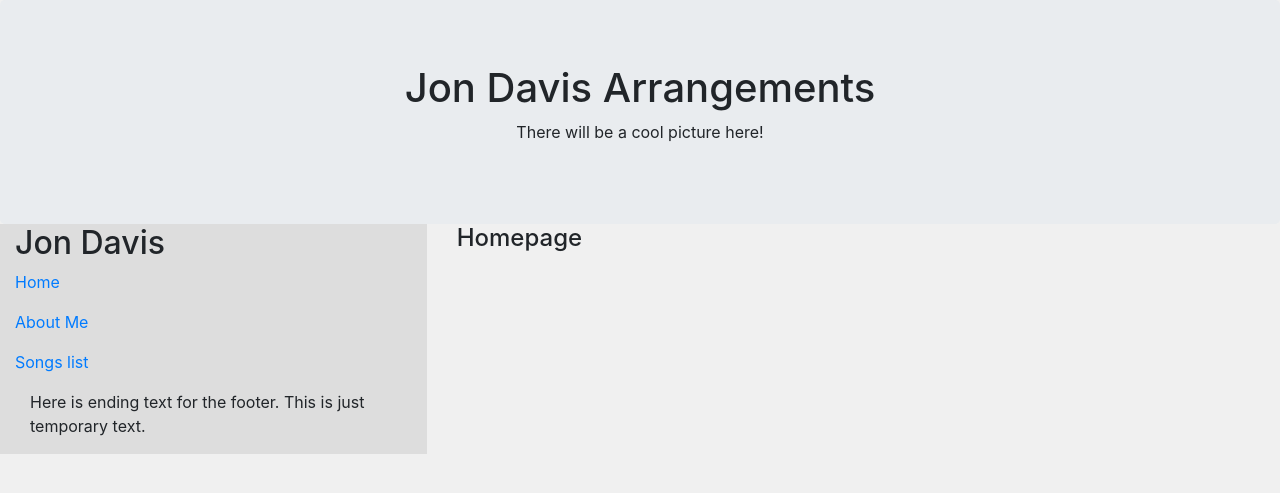
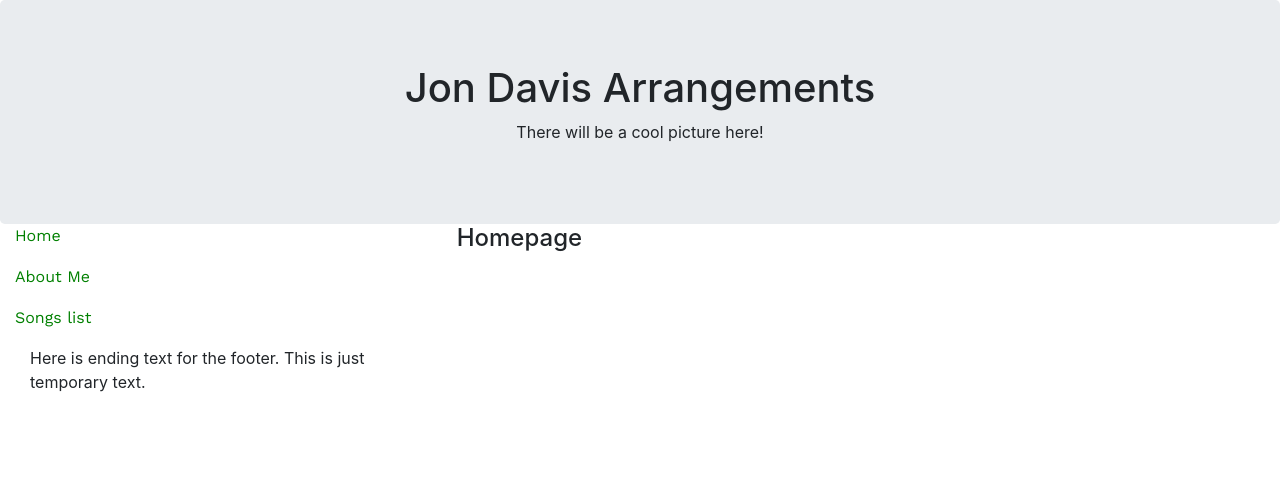
Before and after one commit to bananabrann/eb-jdavisarrangements.com, a Django app: page / in a window 1280 px wide. Shown: the top 493 px of the page. Run offline with Django 3.2, Linux system fonts and the light colour scheme; some libraries are stand-ins or nearby versions.

Commit message:
Adjust CSS static templating in Django's framework

```diff
--- a/jdavisarrangements/settings.py
+++ b/jdavisarrangements/settings.py
@@ -123,7 +123,7 @@ STATIC_URL = '/static/'
 STATICFILES_DIRS = [
     os.path.join(BASE_DIR,'static'),
 ]
-STATIC_ROOT = ''
+STATIC_ROOT = './'
 
 # MEDIA_ROOT = os.path.join(BASE_DIR, '')
 MEDIA_URL='/media/'
--- a/static/css/body.css
+++ /dev/null
@@ -1,5 +0,0 @@
-@import './root.css';
-
-body {
-    background-color: var(--color-off-white);
-}
--- a/static/css/sidenav.css
+++ /dev/null
@@ -1,5 +0,0 @@
-@import './root.css';
-
-#sidenav {
-    background-color: var(--color-light-grey);
-}
--- /dev/null
+++ b/static/sidenav.css
@@ -0,0 +1,8 @@
+/* TODO: Figure out Django static files situation */
+
+@import './root.css';
+
+.sidenav-link, #sidenav a {
+    font-family: 'Work Sans', sans-serif;
+    color: green;
+}
--- a/static/styles.css
+++ /dev/null
@@ -1 +0,0 @@
-/* TODO: Figure out Django static files situation */
--- a/templates/base_layout.html
+++ b/templates/base_layout.html
@@ -1,5 +1,4 @@
 {% load static %}
-
 <!DOCTYPE html>
 <html lang="en">
     <head>
@@ -7,19 +6,15 @@
         <meta name="viewport" content="width=device-width, initial-scale=1.0">
         <meta http-equiv="X-UA-Compatible" content="ie=edge">
         <link rel="stylesheet" href="https://stackpath.bootstrapcdn.com/bootstrap/4.3.1/css/bootstrap.min.css" integrity="sha384-ggOyR0iXCbMQv3Xipma34MD+dH/1fQ784/j6cY/iJTQUOhcWr7x9JvoRxT2MZw1T" crossorigin="anonymous">
-
-        <!-- <link rel="stylesheet" href="{% static 'styles.css' %}" > -->
-        <!-- TODO: Figure out Django static files sitatuion -->
-
-        <link rel="stylesheet" href="../static/css/sidenav.css" />
-        <link rel="stylesheet" href="../static/css/body.css" />
-
+        <link href="https://fonts.googleapis.com/css?family=Work+Sans:400,500,700&display=swap" rel="stylesheet">
         <title>Jon Davis Arrangements</title>
 
         <!-- Bootstrap 4 -->
         <script src="https://stackpath.bootstrapcdn.com/bootstrap/4.3.1/js/bootstrap.min.js" integrity="sha384-JjSmVgyd0p3pXB1rRibZUAYoIIy6OrQ6VrjIEaFf/nJGzIxFDsf4x0xIM+B07jRM" crossorigin="anonymous"></script>
         <!-- Font Awesome Kit Code -->
         <script src="https://kit.fontawesome.com/fe870a47f2.js" crossorigin="anonymous"></script>
+
+        <link rel="stylesheet" href="{% static 'sidenav.css' %}" >
     </head>
 
     <div class="jumbotron text-center" style="margin-bottom:0">
@@ -30,8 +25,7 @@
     <div class="container-fluid">
         <div class="row">
             <div class="col-md-4" id="sidenav">
-                <h2>Jon Davis</h2>
-                <p><a href="{% url 'homepage' %}" >Home</a></p>
+                <p class="sidenav-link"><a href="{% url 'homepage' %}" >Home</a></p>
                 <p><a href="{% url 'about' %}">About Me</a></p>
                 <p><a href="{% url 'songs:list' %}">Songs list</a></p>
 
```
Also changed, not shown: static/root.css (renamed from static/css/root.css).
